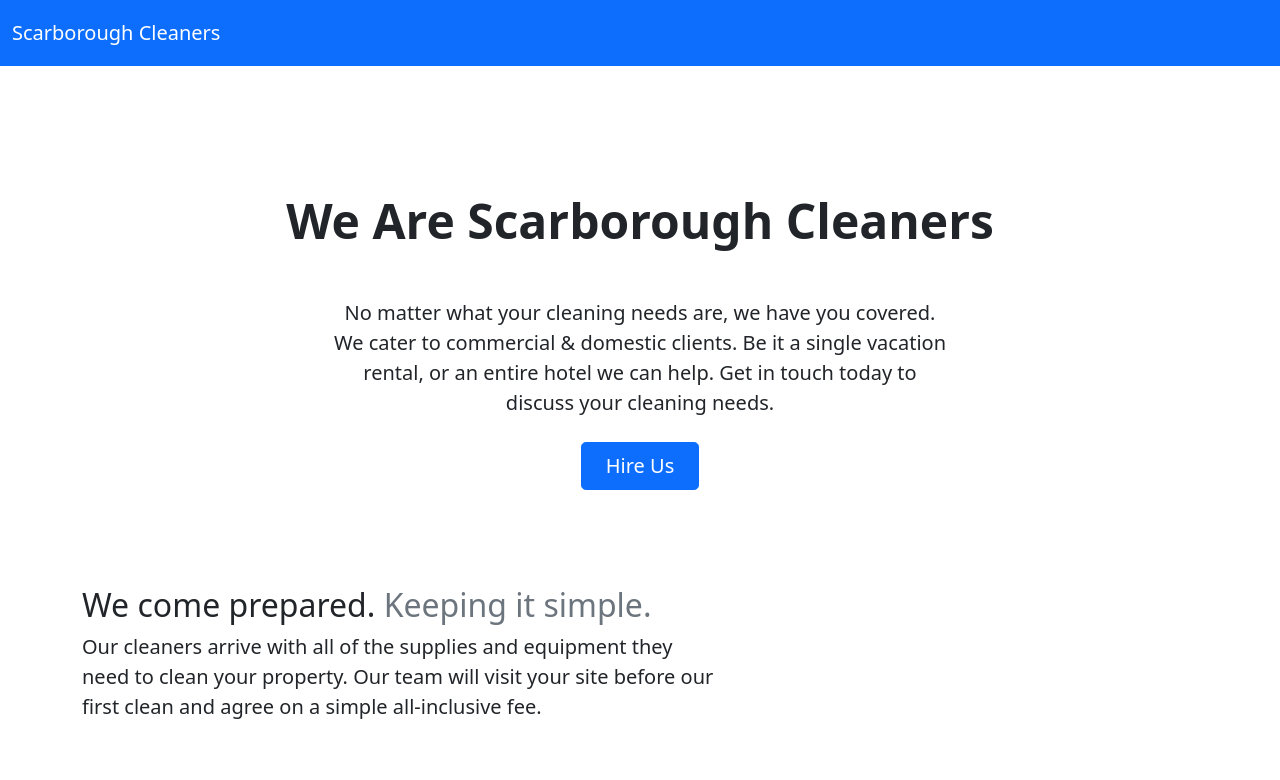
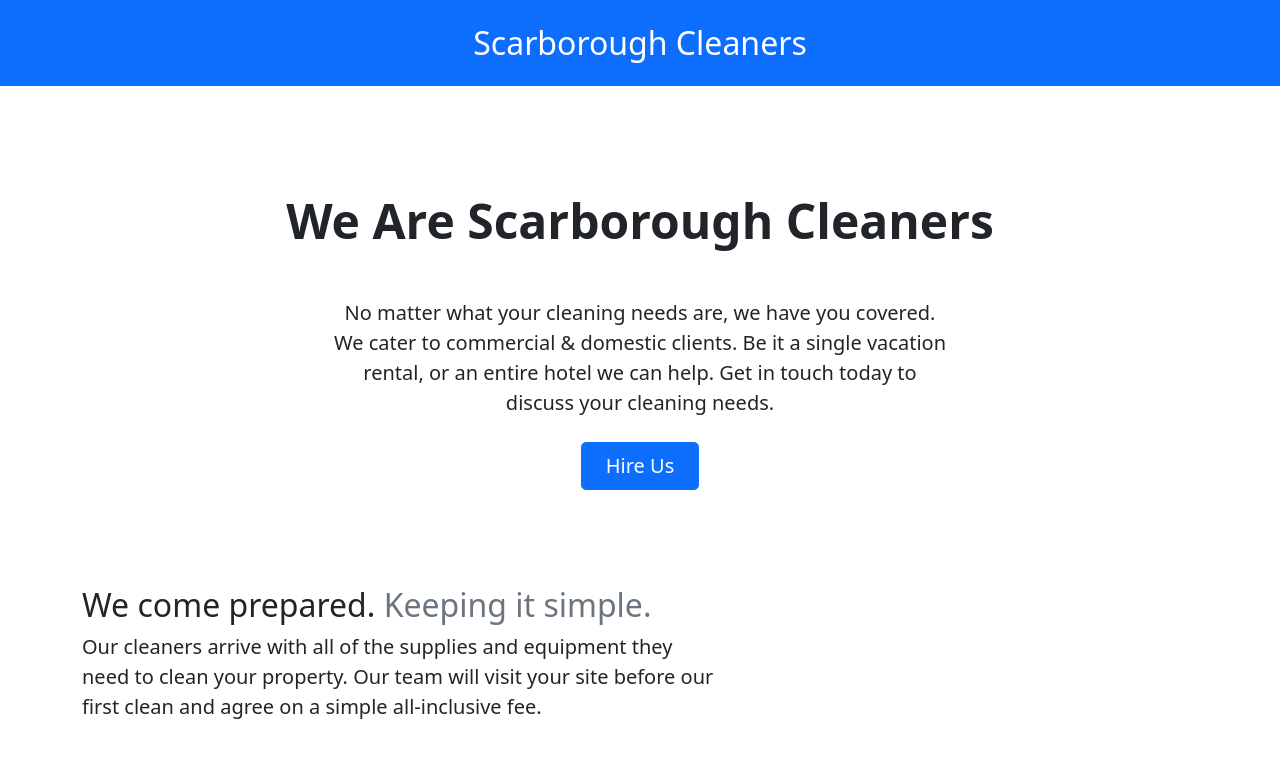
Before and after one commit to jeeegan/scarborough-cleaners, a Gatsby site: page / in a window 1280 px wide. Shown: the top 780 px of the page. Built offline with nearby package versions, Linux system fonts and the light colour scheme; Gatsby itself is replaced by a stand-in of ours.

Commit message:
updated styling

```diff
--- a/src/components/Navbar.js
+++ b/src/components/Navbar.js
@@ -3,10 +3,8 @@ import React from "react";
 const Navbar = () => {
   return (
     <nav className="navbar fixed-top navbar-light bg-primary">
-      <div className="container-fluid">
-        <span className="navbar-brand my-2 h1 text-white">
-          Scarborough Cleaners
-        </span>
+      <div className="container-fluid justify-content-center">
+        <h2 className="my-3 text-white">Scarborough Cleaners</h2>
       </div>
     </nav>
   );
```
